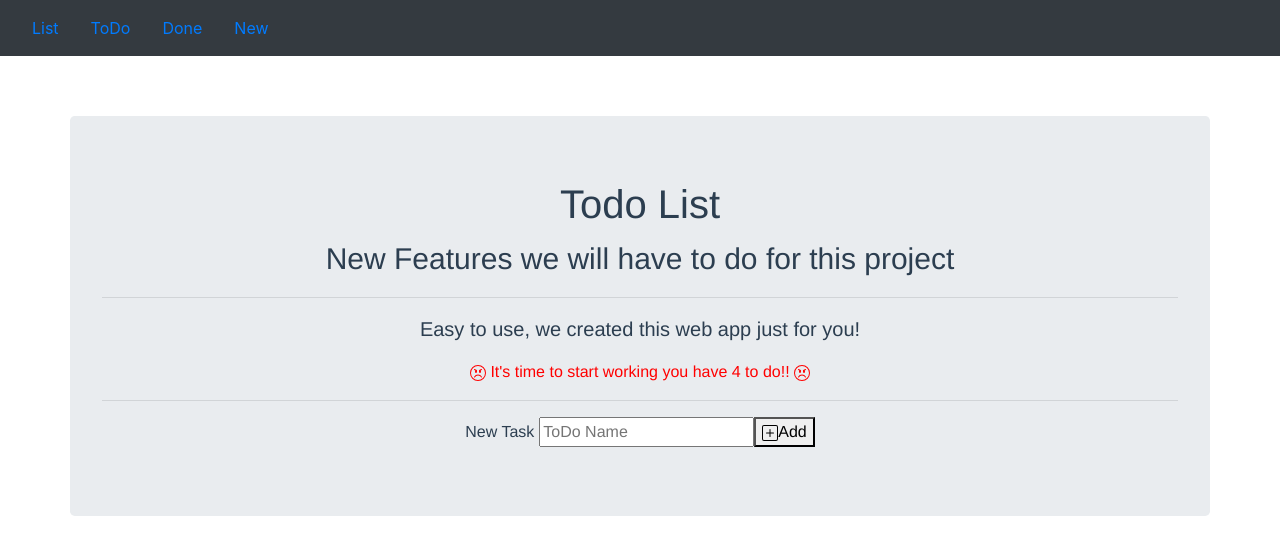
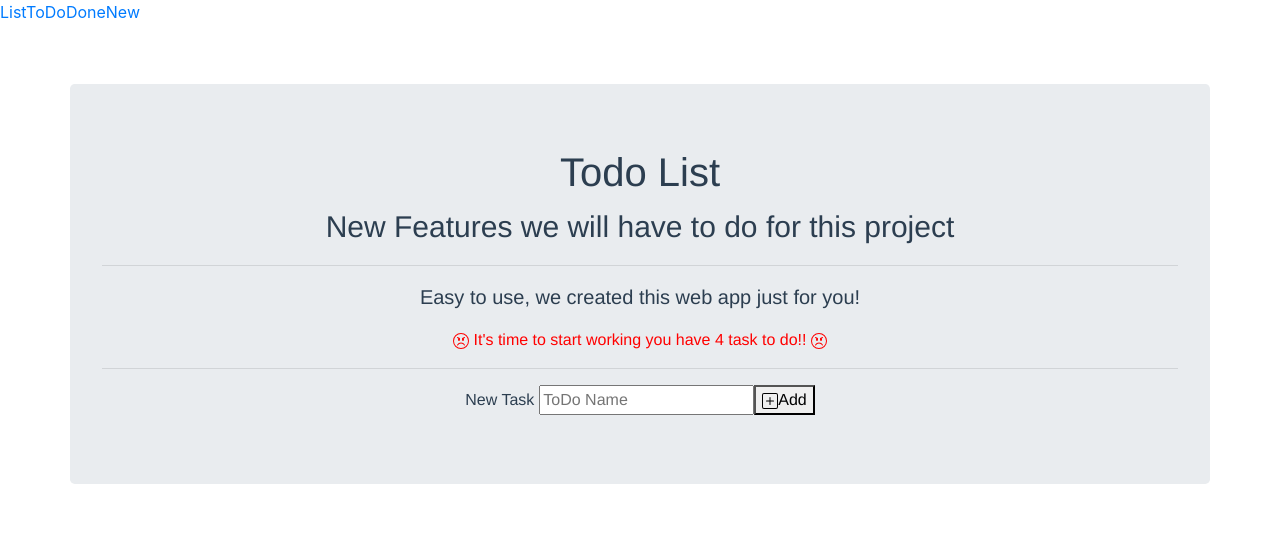
Before and after one commit to Batchyomna/To-Do--avec-Vue-CLI, a Vue app: page /new in a window 1280 px wide. Shown: the top 554 px of the page. Built offline with nearby package versions, Linux system fonts and the light colour scheme.

Commit message:
remove alias & test changing todo, it'is ok

```diff
--- a/src/App.vue
+++ b/src/App.vue
@@ -1,6 +1,6 @@
 <template>
 <div>
-<MyHeader/>
+<MyHeader></MyHeader>
   <div id="app" class="jumbotron container">
 
 
--- a/src/components/AddForm.vue
+++ b/src/components/AddForm.vue
@@ -1,9 +1,9 @@
 <template>
   <div>
-    <label for>New Task</label>
+    <label>New Task</label>
     <input v-model="message" placeholder="ToDo Name" type="text" />
     <button @click="addToDo">
-      <b-icon icon="plus-square"></b-icon>Add
+       <b-icon icon="plus-square"></b-icon>Add
     </button>
   </div>
 </template>
@@ -37,27 +37,22 @@ export default {
   //  mounted() {
   //Axios de ton API
   method: {
-    addToDo() {
+    addToDo : function() {
       let myList = [];
-      axios
-        .get("http://localhost:3000/todo")
-        .then((res) => {
+      axios.get("http://localhost:3000/todo").then((res) => {
           myList.push(res.data);
-        })
-        .catch(function (error) {
+        }).catch(function (error) {
           console.log(error);
         });
-      axios
-        .post("http://localhost:3000/todo", {
+
+      axios.post("http://localhost:3000/todo",{
           name: this.message,
           id: myList.length,
           ceatedAt: new Date(),
           todo: true,
-        })
-        .then(function (response) {
+        }).then(function (response) {
           console.log(response);
-        })
-        .catch(function (error) {
+        }).catch(function (error) {
           console.log(error);
         });
     },
--- a/src/components/MyHeader.vue
+++ b/src/components/MyHeader.vue
@@ -10,14 +10,23 @@
 
   </b-nav>
  </div>   -->
- <div>
+ <!-- <div>
     <b-navbar toggleable="lg" type="dark" variant="dark" id="nav" >
 
-            <b-nav-item to="/list" class="fontLink">List</b-nav-item> <!--  for link (and router-link) action items -->
+             <b-nav-item to="/list" class="fontLink">List</b-nav-item>
             <b-nav-item to="/todo">ToDo</b-nav-item>
             <b-nav-item to="/done">Done</b-nav-item>
             <b-nav-item to="/new">New</b-nav-item>
     </b-navbar>
+</div> -->
+<div>
+
+        <nav>
+            <router-link to="/list">List</router-link>
+            <router-link to="/todo">ToDo</router-link>
+            <router-link to="/done">Done</router-link>
+            <router-link to="/new">New</router-link>
+    </nav>
 </div>
 
 </template>
--- a/src/components/Sentence.vue
+++ b/src/components/Sentence.vue
@@ -1,7 +1,7 @@
 <template>
   <div>
     <p  v-if="counterTask == 0" id="rouge">
-      <b-icon icon="emoji-angry"></b-icon> It's time to start working you have {{data.length}} to do!! <b-icon icon="emoji-angry"></b-icon>
+      <b-icon icon="emoji-angry"></b-icon> It's time to start working you have {{data.length}} task to do!! <b-icon icon="emoji-angry"></b-icon>
     </p>
 
     <p v-else-if="counterTask == data.length" id="greenFonce">
--- a/src/components/SingleTodo.vue
+++ b/src/components/SingleTodo.vue
@@ -4,7 +4,7 @@
     {{myelement.name}}
   </h5>
 
-  <h5 v-else class="done" v-on:click="changeToDo">
+  <h5 v-else class="done" v-on:click="changeToDo()">
     <b-icon icon="check-circle-fill"></b-icon>
     {{myelement.name}}
   </h5>
@@ -22,9 +22,9 @@ export default {
     //   this.$emit('toggle', this.myelement.id )
     // }
   changeToDo(){
-    axios
-      .put(`http://localhost:3000/todo/{{this.myelement.name}}`)
-      .then(function (response) {
+    console.log(this.myelement.name);
+    let x = this.myelement.name;
+    axios.put(`http://localhost:3000/todo/${x}`).then(function (response) {
         console.log(response);
       })
       .catch(function (error) {
```
Also changed, not shown: src/main.js (+7 -11 lines).
